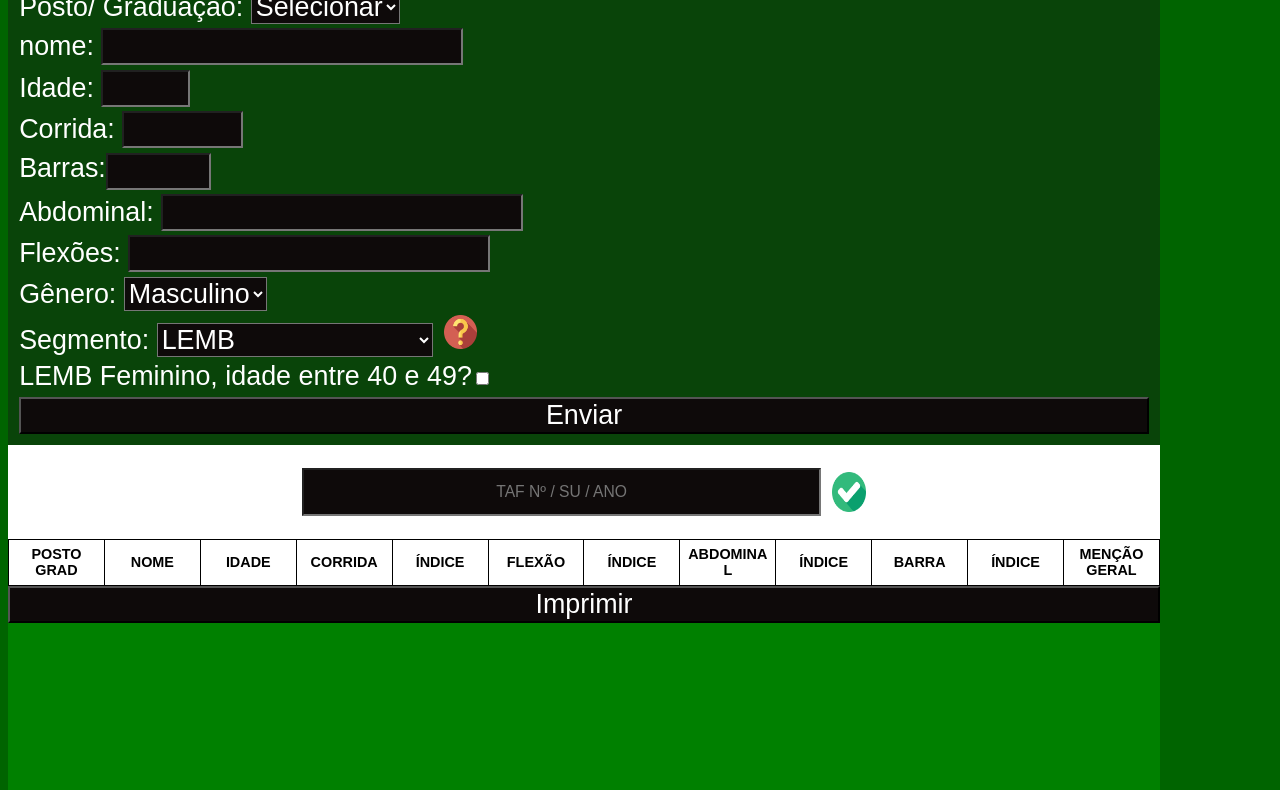
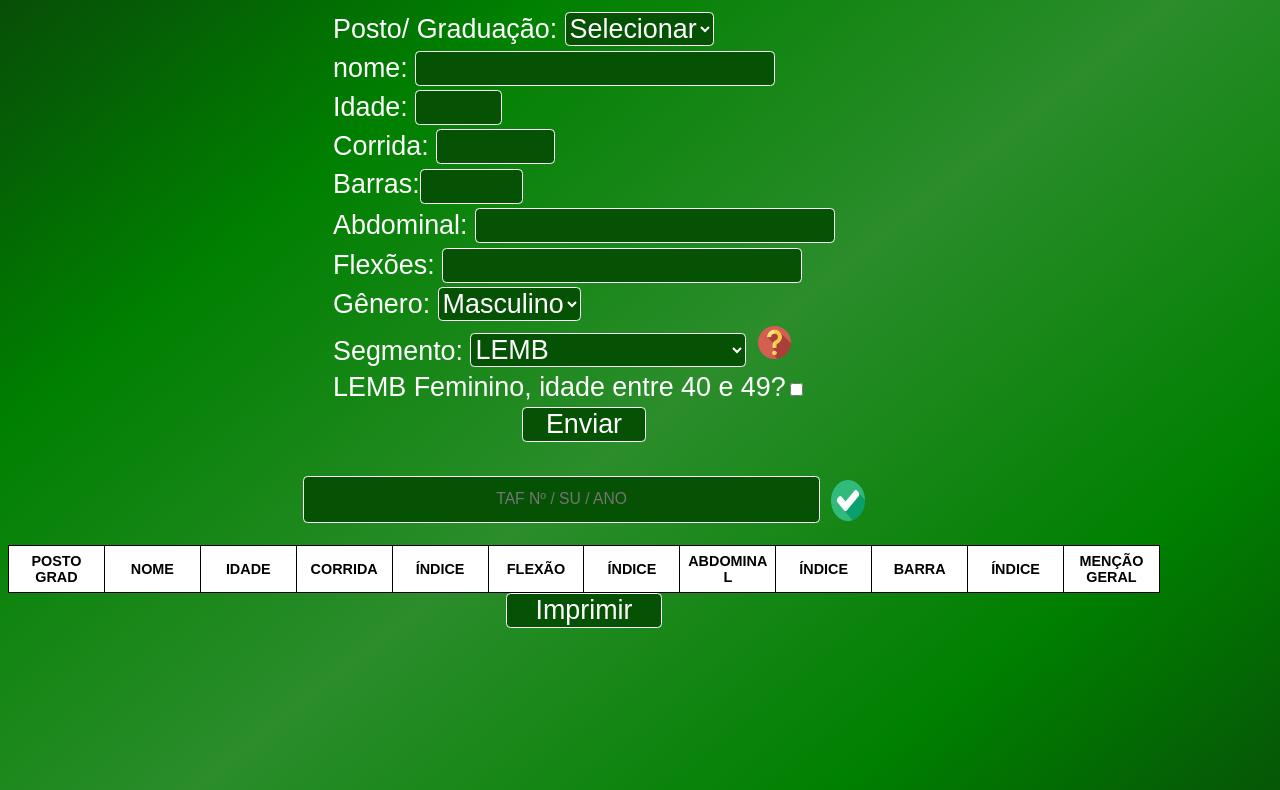
Before and after one commit to jlucasleal/calculadora-taf, a website built with webpack: page src/template.html in a window 1280 px wide. Shown: the part 85-875 px from the top of the page. Built offline with nearby package versions, Linux system fonts and the light colour scheme.

Commit message:
refined visual

```diff
--- a/src/result.js
+++ b/src/result.js
@@ -86,7 +86,6 @@ export function createRow (arr, id){
     pdfBtn.textContent = "Imprimir";
     pdfBtn.addEventListener('click', ()=> {
         print();
-        // generatePdf('result-table');
     })
 
     if (!document.querySelector('tr')){
@@ -116,4 +115,5 @@ export function createRow (arr, id){
     row.appendChild(td);
     row.appendChild(trash);
     });
+
 }
--- a/src/styles.css
+++ b/src/styles.css
@@ -4,16 +4,30 @@
     font-family: Arial, sans-serif;
     --primary-color: rgb(9, 68, 9);
     --primaty-size: 1.2rem;
+    --primary-background-color: rgb(5, 82, 5);
+    --secondary-background-color: rgb(2, 61, 2);
 }
 
 
 body {
-    background-color: darkgreen;
+    background: linear-gradient(to bottom right,
+    var(--primary-color),
+    green,
+    rgb(43, 141, 43),
+    green,
+     var(--primary-color));
 }
 
 button, input, select {
     color: white;
-    background-color: rgb(14, 10, 10);
+    background-color: var(--primary-background-color);
+    border-radius: 0.2rem;
+    border: 1px solid white;
+}
+
+input:hover,
+select:hover {
+    background-color: var(--secondary-background-color);
 }
 
 p {
@@ -21,19 +35,23 @@ p {
 }
 
 #container {
-    background-color: green;
+    /* background-color: green; */
     display: flex;
     flex: 0;
     flex-direction: column;
-    width: 90vw;;
-    min-width: 800px;
+    width: 90vw;
+    min-width: 500px;
     box-sizing: border-box;
 }
 
 #project-top {
+    width: fit-content;
+    text-align: center;
     display: flex;
     justify-content: center;
-    background-color: black;
+    background-color: var(--primary-background-color);
+    border-radius: 0.4rem;
+    padding: 0.5rem 0.2rem;
 }
 
 #barra-wrapper {
@@ -55,7 +73,17 @@ p {
     font-weight: bold;
     display: flex;
     justify-content: center;
+}
 
+#send-btn {
+    width: 5.5rem;
+    align-self: center;
+}
+
+#send-btn:hover,
+#pdf-btn:hover {
+    background-color: var(--secondary-background-color);
+    transform: scale(1.03);
 }
 
 select,
@@ -63,7 +91,6 @@ input,
 label,
 button {
     font-size: var(--primaty-size);
-
 }
 
 #square {
@@ -71,16 +98,8 @@ button {
     flex-direction: column;
     gap: 0.2rem;
     padding: 0.5rem;
-    background-color: var(--primary-color);
-}
-
-.input-wrapper {
-    background-color: var(--primary-color);
-}
-
-.input-label,
-.select-label{
-    background-color: var(--primary-color);
+    align-self: center;
+    width: fit-content;
 }
 
 #send-title-btn {
@@ -125,7 +144,7 @@ button {
 #result-box {
     height: fit-content;
     width: fit-content;
-    background-color: white;
+    background-color: none;
     display: flex;
     flex-direction: column;
 }
@@ -139,6 +158,7 @@ button {
 #result-table {
     width: 100%;
     table-layout: fixed;
+    background-color: none;
 }
 
 table {
@@ -148,6 +168,15 @@ table {
 
 thead{
     width: 100%;
+}
+
+#header-row {
+    z-index: 0;
+}
+
+#header-title {
+    background-color: white;
+
 }
 
 #header th {
@@ -162,17 +191,14 @@ thead{
 }
 
 th, td {
-     white-space: pre-wrap;
+    white-space: pre-wrap;
     word-wrap: break-word;
     word-break: break-all;
     text-align: center;
     border: 1px solid black;
+    background-color: white;
     padding: 0.2rem;
 
-}
-
-.tr:hover {
-    background-color: lightblue;
 }
 
 table * {
@@ -185,13 +211,18 @@ thead tr th {
 
 .trash-icon {
     width: 2rem;
+    background-color: none;
+}
+
+.last-column {
 }
 
 
 #pdf-btn {
     color: white;
+    width: 7rem;
+    align-self: center;
 }
-
 /*
 ////////////////////////////
 
@@ -199,9 +230,6 @@ CONFIGURATION FOR PRINTING
 
 ////////////////////////////
 */
-
-
-
 #credits {
     /* background-color: greenyellow; */
     right: 2rem;
```
Also changed, not shown: dist/main.js.
